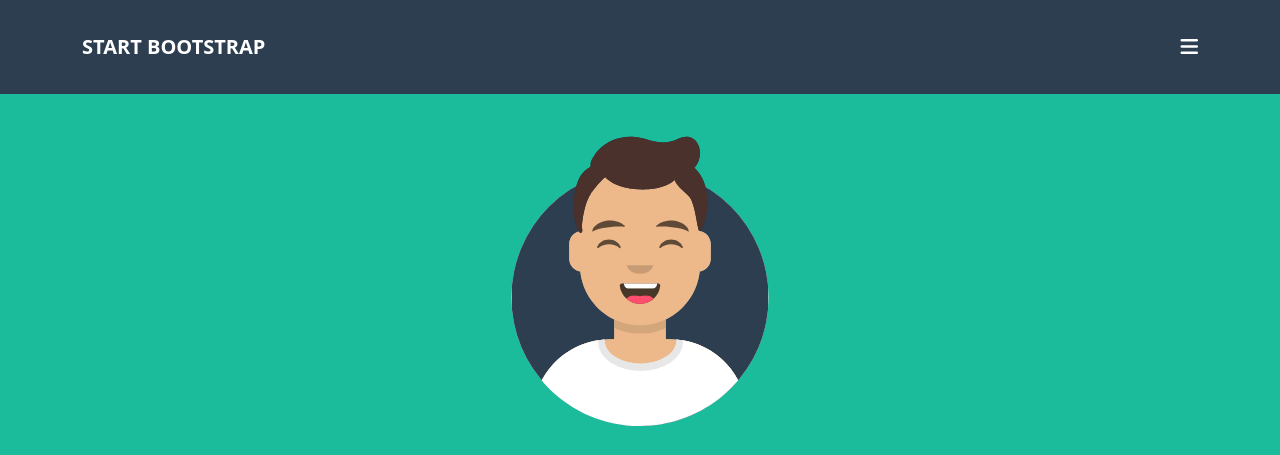
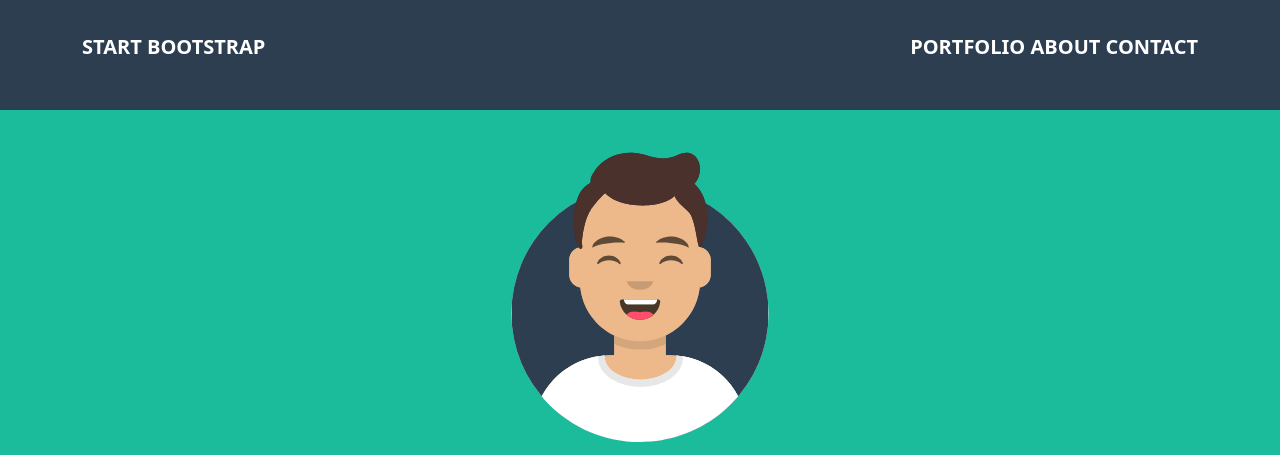
Before and after one commit to VirtusXVI/html-css-bootstrap-freelancer, a plain HTML site: page index.html in a window 1280 px wide. Shown: the top 455 px of the page. Drawn offline with nearby package versions, Linux system fonts and the light colour scheme.

Commit message:
responsive header/main

```diff
--- a/css/style.css
+++ b/css/style.css
@@ -8,6 +8,16 @@ header{
 img{
     width: 100%;
     border-radius: 10px;
+}
+
+li{
+    display: inline-block;
+    list-style-type: none;
+}
+
+a{
+    text-decoration: none;
+    color: white;
 }
 
 /* COMMON */
--- a/index.html
+++ b/index.html
@@ -20,7 +20,7 @@
 
                     <!-- LOGO -->
 
-                    <div class="col-10 text-start">
+                    <div class="col-10 col-lg-5 text-start">
                         <div class="ms_elements">
                             START BOOTSTRAP
                         </div>
@@ -28,11 +28,19 @@
 
                     <!-- BURGER -->
 
-                    <div class="col-2 text-end">
-                        <div class="ms_elements">
+                    <div class="col-2 col-lg-7 text-end">
+                        <div class="ms_elements d-lg-none">
                             <i class="fa-solid fa-bars"></i>
                         </div>
+                        <div class="ms_elements d-none d-lg-inline-block">
+                            <ul>
+                                <li><a href="#">PORTFOLIO</a></li>
+                                <li><a href="#">ABOUT</a></li>
+                                <li><a href="#">CONTACT</a></li>
+                            </ul>
+                        </div>
                     </div>
+
                 </div>
             </div>
         </header>
```
